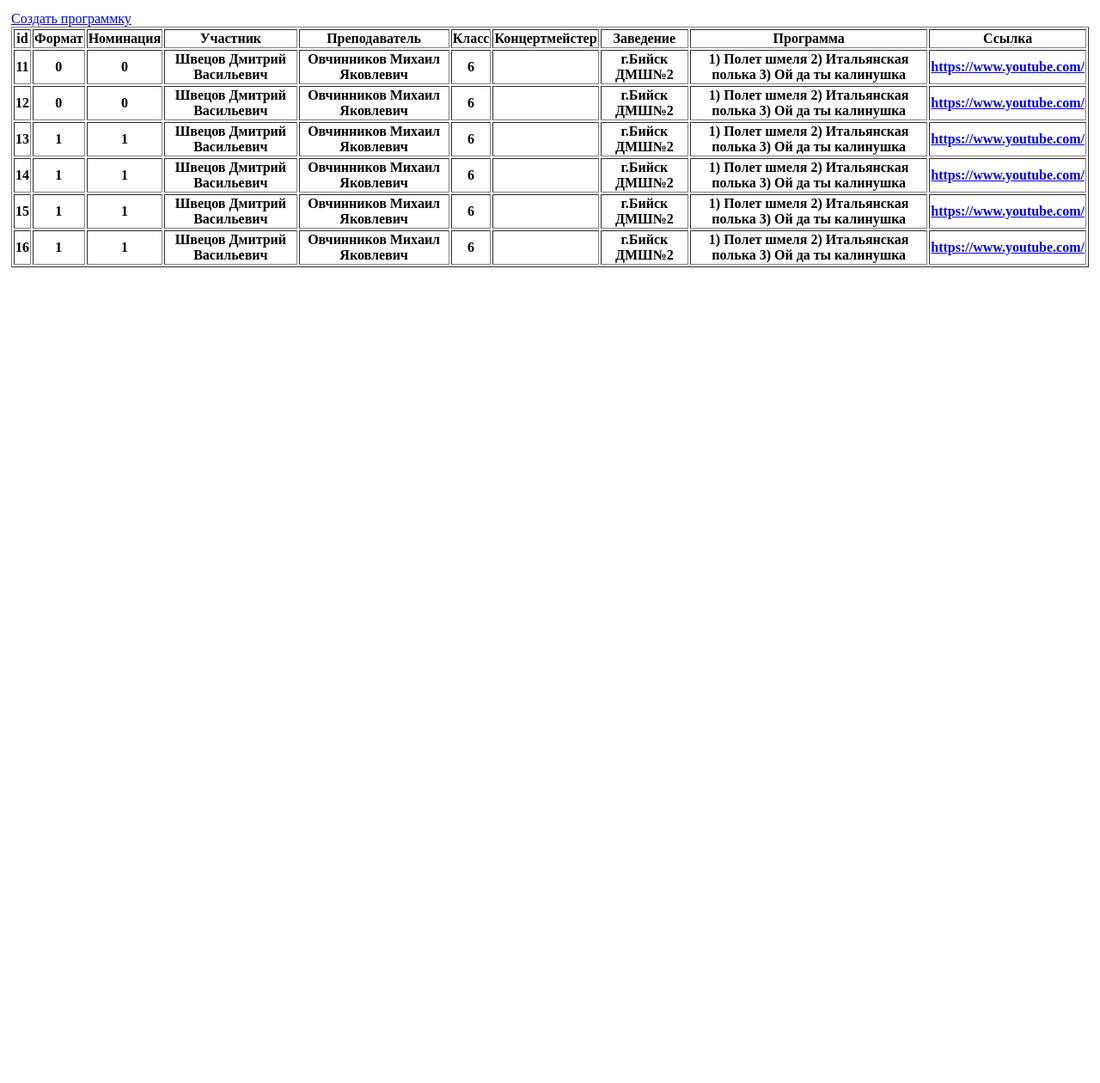
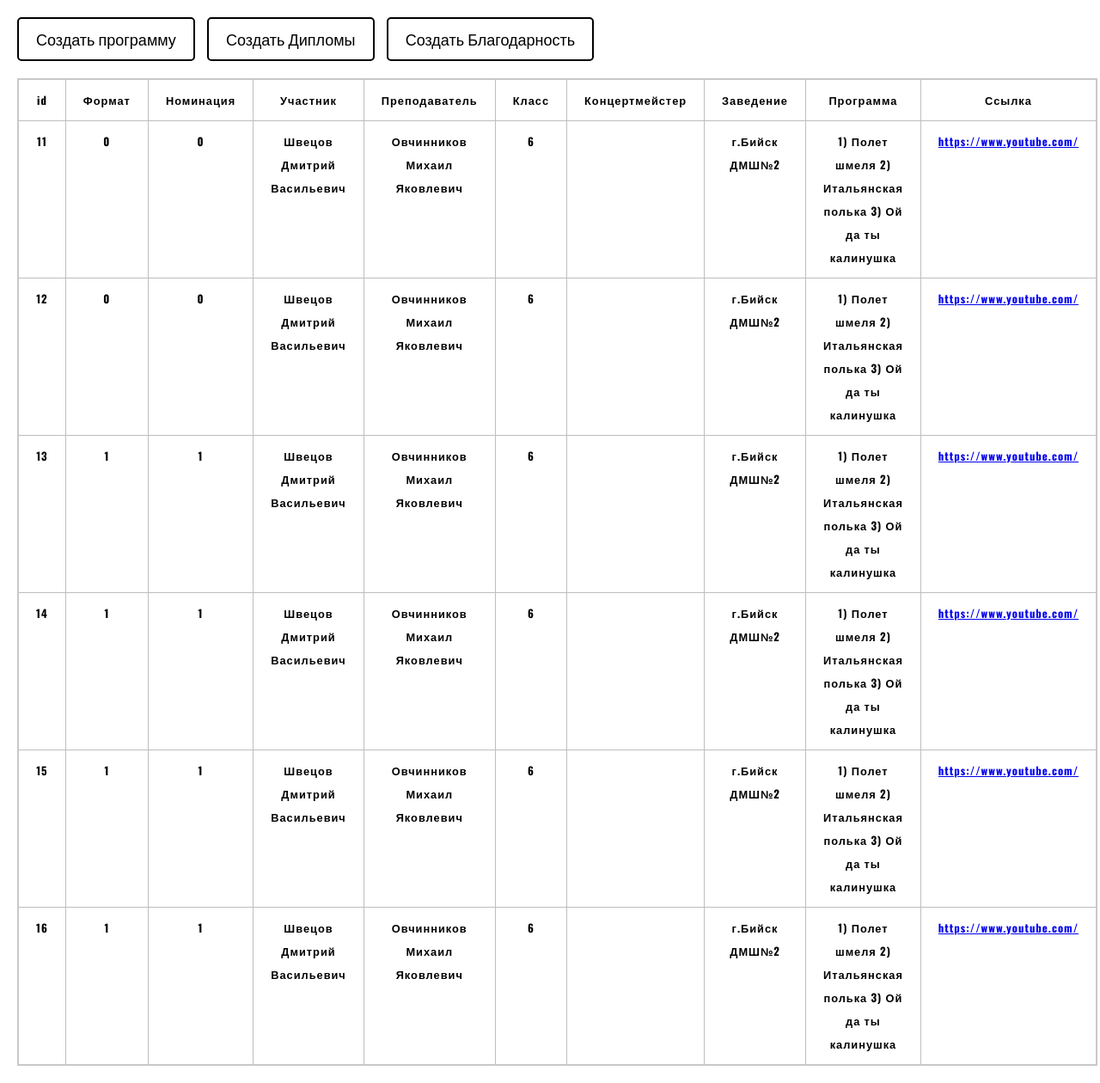
Before and after one commit to shvecov-coder/Claim, a Django app: page /admin/ in a window 1280 px wide. Shown: the whole page at 86% size. Before the commit the page ends 311 px from the top, so only its background shows below. Run offline with Django 4.2, Linux system fonts and the light colour scheme; data comes from the database, SQL or seed files in the repository; lists and menus that the app fills with data are empty.

Commit message:
update v0.2

```diff
--- /dev/null
+++ b/static/css/admin_style.css
@@ -0,0 +1,164 @@
+/* Обнуление */
+html, body, div, span, object, iframe,
+h1, h2, h3, h4, h5, h6, p, blockquote, pre,
+abbr, address, cite, code,
+del, dfn, em, img, ins, kbd, q, samp,
+small, strong, sub, sup, var,
+b, i,
+dl, dt, dd, ol, ul, li,
+fieldset, form, label, legend,
+table, caption, tbody, tfoot, thead, tr, th, td,
+article, aside, canvas, details, figcaption, figure,
+footer, header, hgroup, menu, nav, section, summary,
+time, mark, audio, video {
+	margin: 0;
+	padding: 0;
+	border: 0;
+	outline: 0;
+	font-size: 100%;
+	vertical-align: baseline;
+	background: transparent;
+}
+
+body {
+	line-height: 1;
+}
+
+article, aside, details, figcaption, figure,
+footer, header, hgroup, menu, nav, section {
+	display: block;
+}
+
+nav ul {
+	list-style: none;
+}
+
+blockquote, q {
+	quotes: none;
+}
+
+blockquote:before, blockquote:after,
+q:before, q:after {
+	content: '';
+	content: none;
+}
+
+a {
+	margin: 0;
+	padding: 0;
+	font-size: 100%;
+	vertical-align: baseline;
+	background: transparent;
+}
+
+/* change colours to suit your needs */
+ins {
+	background-color: #ff9;
+	color: #000;
+	text-decoration: none;
+}
+
+/* change colours to suit your needs */
+mark {
+	background-color: #ff9;
+	color: #000;
+	font-style: italic;
+	font-weight: bold;
+}
+
+del {
+	text-decoration: line-through;
+}
+
+abbr[title], dfn[title] {
+	border-bottom: 1px dotted;
+	cursor: help;
+}
+
+table {
+	border-collapse: collapse;
+	border-spacing: 0;
+}
+
+hr {
+	display: block;
+	height: 1px;
+	border: 0;
+	border-top: 1px solid #cccccc;
+	margin: 1em 0;
+	padding: 0;
+}
+
+input, select {
+	vertical-align: middle;
+}
+
+/* ------------ */
+
+html {
+	box-sizing: border-box;
+}
+
+*,
+*::after,
+*::before {
+	box-sizing: inherit;
+}
+
+body {
+	font-family: 'Oswald', sans-serif;
+	font-size: 18px;
+	line-height: 27px;
+	font-style: normal;
+	color: #000;
+	overflow-y: overlay;
+}
+
+table {
+	border-collapse: collapse;
+	border: 2px solid rgb(200,200,200);
+	letter-spacing: 1px;
+	font-size: 0.8rem;
+  }
+
+  td, th {
+	border: 1px solid rgb(190,190,190);
+	padding: 10px 20px;
+  }
+
+  td {
+	text-align: center;
+  }
+
+  caption {
+	padding: 10px;
+  }
+
+.admin {
+	padding: 20px 20px;
+}
+
+.btn {
+	display: inline-block;
+	text-decoration: none;
+	background-color: #ffffff;
+	padding: 10px 20px;
+	color: #000;
+	border: 2px black solid;
+	border-radius: 5px;
+	transition: background .3s;
+}
+
+.btn:hover {
+	background-color: #b3b3b3;
+	color: #fff;
+}
+
+.btn + .btn {
+	margin-left: 10px;
+}
+
+.list__claim {
+	margin-top: 20px;
+	width: 100%;
+}
--- a/templates/admin.html
+++ b/templates/admin.html
@@ -1,24 +1,33 @@
+<!-- Version: 0.2 -->
 {% load static %}
 <!DOCTYPE html>
 <html lang="en">
+
 <head>
     <meta charset="UTF-8">
     <title>All Claim</title>
-    <link rel="stylesheet" type="text/css" href="{% static 'css/style2.css' %}">
+    <link rel="preconnect" href="https://fonts.googleapis.com">
+	<link rel="preconnect" href="https://fonts.gstatic.com" crossorigin>
+	<link href="https://fonts.googleapis.com/css2?family=Oswald:wght@400;700&display=swap" rel="stylesheet">
+    <link rel="stylesheet" type="text/css" href="{% static 'css/admin_style.css' %}">
 </head>
+
 <body>
-    <div class="content">
-        <div class="requests">
+    <section class="admin">
+        <!-- <div class="requests">
             <a href="?code=report">Создать программку</a>
-        </div>
-    <table border="1">
+        </div> -->
+        <a href="#" class="btn create__prog">Создать программу</a>
+        <a href="#" class="btn create__diplom">Создать Дипломы</a>
+        <a href="#" class="btn create_blagodarnost">Создать Благодарность</a>
+        <table class="list__claim">
             <tr>
-            <th>id</th>
-            <th>Формат</th>
+                <th width="80px">id</th>
+                <th width="100px">Формат</th>
                 <th>Номинация</th>
                 <th>Участник</th>
                 <th>Преподаватель</th>
-            <th>Класс</th>
+                <th width="80px">Класс</th>
                 <th>Концертмейстер</th>
                 <th>Заведение</th>
                 <th>Программа</th>
@@ -39,6 +48,7 @@
             </tr>
             {% endfor %}
         </table>
-    </div>
+    </section>
 </body>
+
 </html>
--- a/templates/apply.html
+++ b/templates/apply.html
@@ -1,4 +1,4 @@
-<!-- Version: 0.1 -->
+<!-- Version: 0.2 -->
 {% load static %}
 <!DOCTYPE html>
 <html lang="en">
--- a/templates/index.html
+++ b/templates/index.html
@@ -1,4 +1,4 @@
-<!-- Version: 0.1 -->
+<!-- Version: 0.2 -->
 {% load static %}
 <!DOCTYPE html>
 <html lang="ru">
```
Lines whose indentation alone changed are shown as unchanged.
